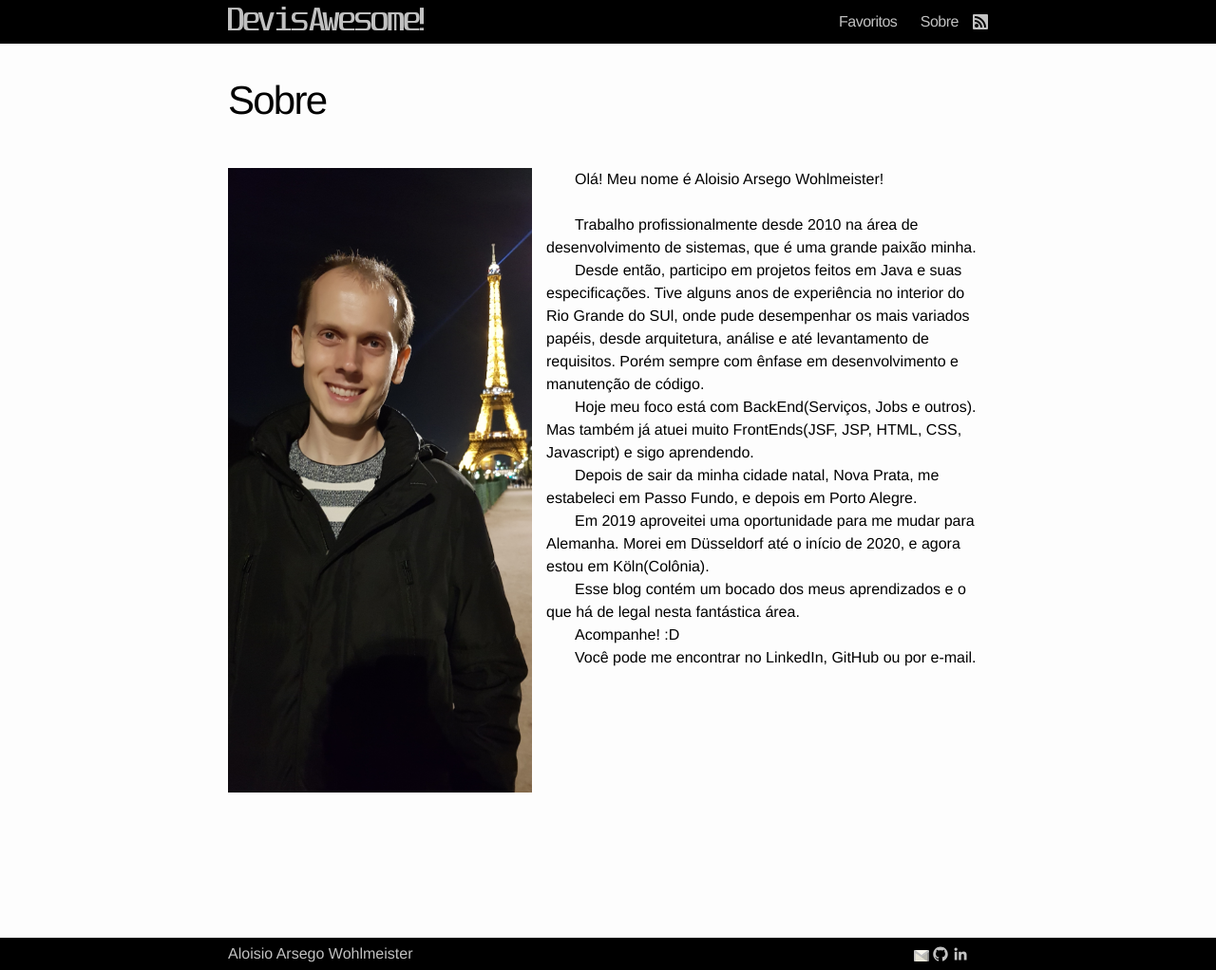
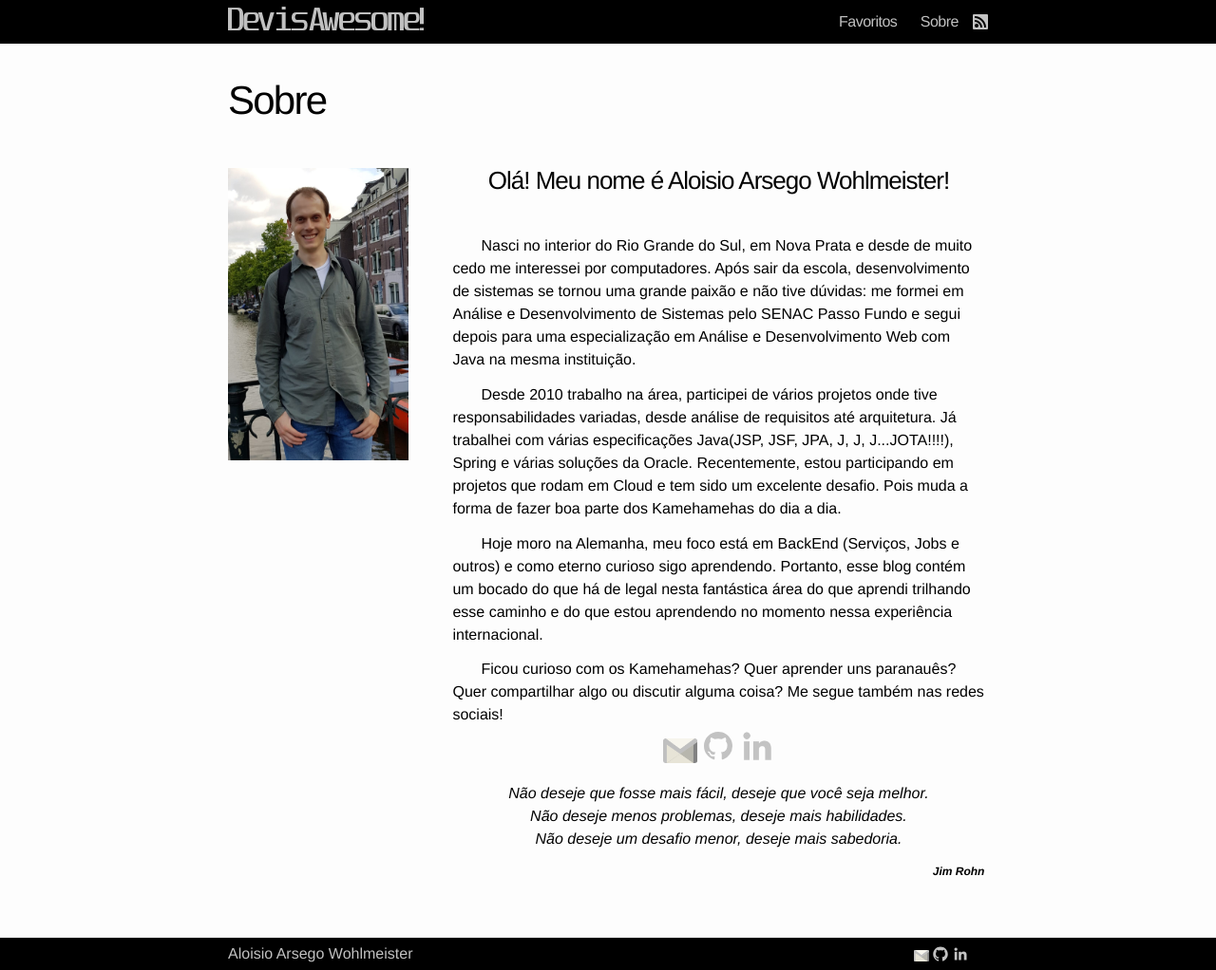
Before and after one commit to aloisioaw/aloisioaw.github.com, a Jekyll site: the page built from sobre.md, in a window 1280 px wide and 1022 px high. Shown: the whole window at 95% size. Built offline with Jekyll 4.4.1, drawn with Linux system fonts in a browser that asks for light colours.

Commit message:
Modified 'about' page

```diff
--- a/css/main.css
+++ b/css/main.css
@@ -38,6 +38,53 @@ a:visited { color: rgb(150, 150, 150); }
 	padding: 5px 30px !important;
 }
 
+/*
+	Overriding styles
+*/
+
+.mt-0 {
+  margin-top: 0 !important;
+}
+
+.mb-0 {
+  margin-bottom: 0 !important;
+}
+
+.txt-center {
+	text-align: center !important;
+}
+
+.txt-right {
+	text-align: right !important;
+}
+
+.va-top {
+	vertical-align: top !important;
+}
+
+.fnt-italic {
+	font-style: italic !important;
+}
+
+.fnt-bold {
+	font-weight: bold !important;
+}
+
+.no-indent {
+	text-indent: 0px !important;
+}
+
+.d-inline-block {
+	display: inline-block !important;
+}
+
+.pb-1em {
+	padding-bottom: 1em;
+}
+
+.fnt-12px {
+	font-size: 12px;
+}
 
 /* Layout Styles */
 /* ----------------------------------------------------------*/
@@ -152,6 +199,18 @@ a:visited { color: rgb(150, 150, 150); }
 	top: 3px;
 }
 
+.github-lg-icon-svg,
+.twitter-lg-icon-svg,
+.linkedin-lg-icon,
+.email-lg-icon,
+.feed-lg-icon {
+	display: inline-block;
+	max-width: 36px;
+	max-height: 36px;
+	position: relative;
+	top: 3px;
+}
+
 .its_a_me {
 	display: inline-block;
 	width: 197px;
@@ -165,7 +224,6 @@ a:visited { color: rgb(150, 150, 150); }
 .page-content {
 	margin: 40px 0 0 0;
 	padding: 30px 0;
-	/*background-color: #fff;*/
 }
 
 
@@ -587,20 +645,18 @@ a:visited { color: rgb(150, 150, 150); }
 /*  Sobre  */
 .divFoto {
 	display: inline-block;
-	float: left;
-	width: 40%;
+	width: 29%;
 }
 
 .divFoto img {
-	width: 100%;
+	height: 308px;
 }
 
 .divTexto {
 	display: inline-block;
-	float: right;
-	width: 60%;
+	width: 70%;
 }
 
 .divTexto p {
-	padding-left: 15px;
+	margin-bottom: 0.8em;
 }
--- a/sobre.md
+++ b/sobre.md
@@ -4,29 +4,45 @@ title: Sobre
 permalink: /sobre/
 ---
 
-<div class="divFoto">
-	<img src="/images/sobre.png" />
+<div class="divFoto va-top">
+	<img src="/images/sobre.jpeg" />
 </div>
 
 <div class="divTexto">
-	<p>Olá! Meu nome é Aloisio Arsego Wohlmeister!</p>
+	<h3 class="mt-0 txt-center">Olá! Meu nome é Aloisio Arsego Wohlmeister!</h3>
 	<br/>
-	<p>Trabalho profissionalmente desde 2010 na área de desenvolvimento de sistemas, que é uma grande paixão minha.</p>
-
 	<p>
-		Desde então, participo em projetos feitos em Java e suas especificações.
-		Tive alguns anos de experiência no interior do Rio Grande do SUl, onde pude desempenhar os mais variados papéis, desde arquitetura, análise e até levantamento de requisitos. Porém sempre com ênfase em desenvolvimento e manutenção de código.
+		Nasci no interior do Rio Grande do Sul, em Nova Prata e desde de muito cedo me interessei por computadores. Após sair da escola, desenvolvimento de sistemas se tornou uma grande paixão e não tive dúvidas: me formei em Análise e Desenvolvimento de Sistemas pelo SENAC Passo Fundo e segui depois para uma especialização em Análise e Desenvolvimento Web com Java na mesma instituição.
 	</p>
 	<p>
-		Hoje meu foco está com BackEnd(Serviços, Jobs e outros). Mas também já atuei muito FrontEnds(JSF, JSP, HTML, CSS, Javascript) e sigo aprendendo.
+			Desde 2010 trabalho na área, participei de vários projetos onde tive responsabilidades variadas, desde análise de requisitos até arquitetura. Já trabalhei com várias especificações Java(JSP, JSF, JPA, J, J, J...JOTA!!!!), Spring e várias soluções da Oracle. Recentemente, estou participando em projetos que rodam em Cloud e tem sido um excelente desafio. Pois muda a forma de fazer boa parte dos Kamehamehas do dia a dia.
 	</p>
+	<p>
+		Hoje moro na Alemanha, meu foco está em BackEnd (Serviços, Jobs e outros) e como eterno curioso sigo aprendendo. Portanto, esse blog contém um bocado do que há de legal nesta fantástica área do que aprendi trilhando esse caminho e do que estou aprendendo no momento nessa experiência internacional.
+	</p>
+	<p class="mb-0">
+		Ficou curioso com os Kamehamehas? Quer aprender uns paranauês? Quer compartilhar algo ou discutir alguma coisa? Me segue também nas redes sociais!
+	</p>
+	<div class="contatos txt-center pb-1em">
+		<a class="d-inline-block" href="mailto:{{ site.email }}">
+        <img class="email-lg-icon" src="/images/ico-gmail-gray.png"/>
+    </a>
 
-	<p>Depois de sair da minha cidade natal, Nova Prata, me estabeleci em Passo Fundo, e depois em Porto Alegre.</p>
+    <a href="https://github.com/{{ site.github_username }}">
+        <svg xmlns="http://www.w3.org/2000/svg" fill="#C2C2C2" viewBox="0 0 16 16" width="36" height="30"><path fill-rule="evenodd" d="M8 0C3.58 0 0 3.58 0 8c0 3.54 2.29 6.53 5.47 7.59.4.07.55-.17.55-.38 0-.19-.01-.82-.01-1.49-2.01.37-2.53-.49-2.69-.94-.09-.23-.48-.94-.82-1.13-.28-.15-.68-.52-.01-.53.63-.01 1.08.58 1.23.82.72 1.21 1.87.87 2.33.66.07-.52.28-.87.51-1.07-1.78-.2-3.64-.89-3.64-3.95 0-.87.31-1.59.82-2.15-.08-.2-.36-1.02.08-2.12 0 0 .67-.21 2.2.82.64-.18 1.32-.27 2-.27.68 0 1.36.09 2 .27 1.53-1.04 2.2-.82 2.2-.82.44 1.1.16 1.92.08 2.12.51.56.82 1.27.82 2.15 0 3.07-1.87 3.75-3.65 3.95.29.25.54.73.54 1.48 0 1.07-.01 1.93-.01 2.2 0 .21.15.46.55.38A8.013 8.013 0 0016 8c0-4.42-3.58-8-8-8z"></path></svg>
+    </a>
 
-	<p>Em 2019 aproveitei uma oportunidade para me mudar para Alemanha. Morei em Düsseldorf até o início de 2020, e agora estou em Köln(Colônia).</p>
+    <a class="d-inline-block" href="http://br.linkedin.com/pub/aloisio-arsego-wohlmeister/21/372/637">
+      <img class="linkedin-lg-icon" src="/images/ico-linkedin-gray.png"/>
+    </a>
+	</div>
 
-	<p>Esse blog contém um bocado dos meus aprendizados e o que há de legal nesta fantástica área.</p>
-	<p>Acompanhe! :D</p>
-
-	<p>Você pode me encontrar no <a href="{{ site.linkedin }}">LinkedIn</a>, <a href="{{ site.github }}">GitHub</a> ou por <a href="mailto: {{ site.email }}">e-mail</a>.</p>
+	<p class="d-inline-block" class="fnt-italic txt-center no-indent">
+		Não deseje que fosse mais fácil, deseje que você seja melhor. <br/>
+		Não deseje menos problemas, deseje mais habilidades. <br/>
+		Não deseje um desafio menor, deseje mais sabedoria.
+	</p>
+<p class="fnt-bold txt-right fnt-12px fnt-italic">
+	Jim Rohn
+</p>
 </div>
```
Also changed, not shown: images/sobre.jpeg (added), images/sobre.png (deleted).
